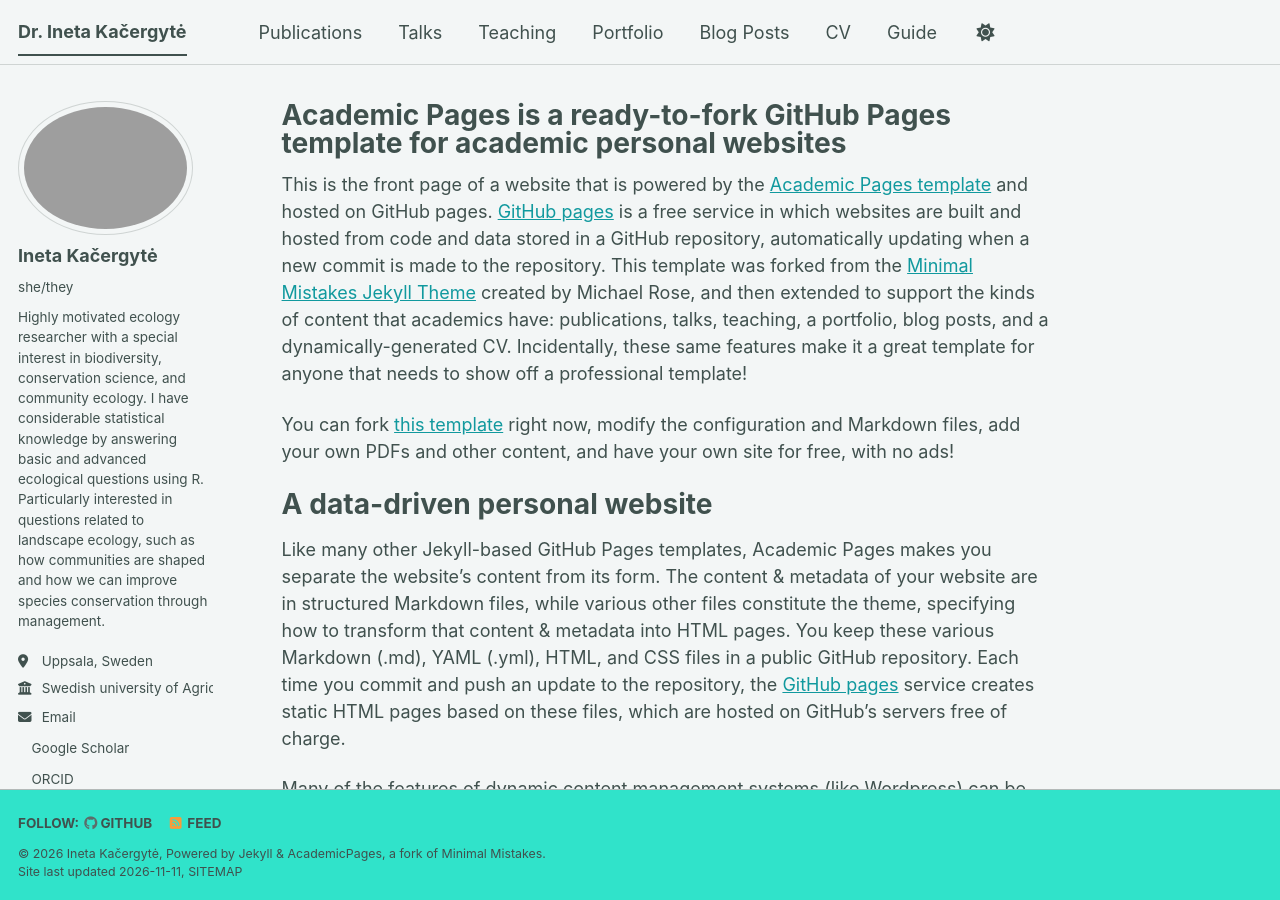
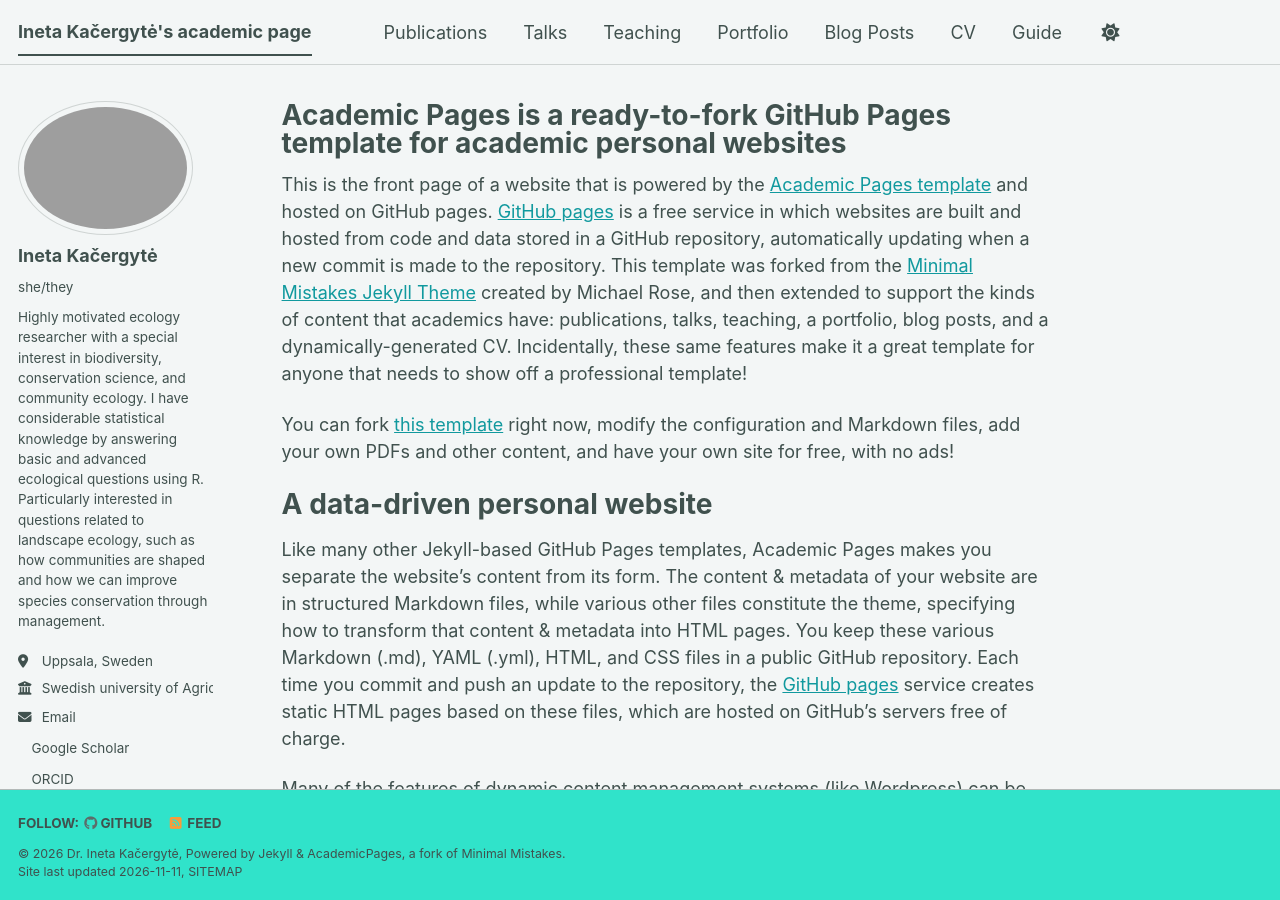
Before and after one commit to InetaKa/InetaKa.github.io, a Jekyll site: the page built from _pages/about.md, in a window 1280 px wide and 900 px high. Built offline with Jekyll 4.4.1, drawn with Linux system fonts in a browser that asks for light colours; a script bundle is joined from its source files by our own code; a style sheet for code colours, icons or effects is not loaded.

Commit message:
Update _config.yml

```diff
--- a/_config.yml
+++ b/_config.yml
@@ -9,9 +9,9 @@
 # Basic Site Settings
 locale                   : "en-US"
 site_theme               : "mint" # The available themes options are "default", "air", "sunrise", "mint", "dirt" and "contrast"
-title                    : "Dr. Ineta Kačergytė"
+title                    : "Ineta Kačergytė's academic page"
 title_separator          : "-"
-name                     : &name "Ineta Kačergytė"
+name                     : &name "Dr. Ineta Kačergytė"
 description              : &description "Ineta's academic portfolio"   # Update this with a general description of your site, this is the default if not overridden by a page
 url                      : https://InetaKa.github.io # The base hostname & protocol for your site e.g. "https://[your GitHub username].github.io",
                                                            # or if you already have some other page hosted on Github then use "https://[your GitHub username].github.io/[Your Repo Name]"
```
